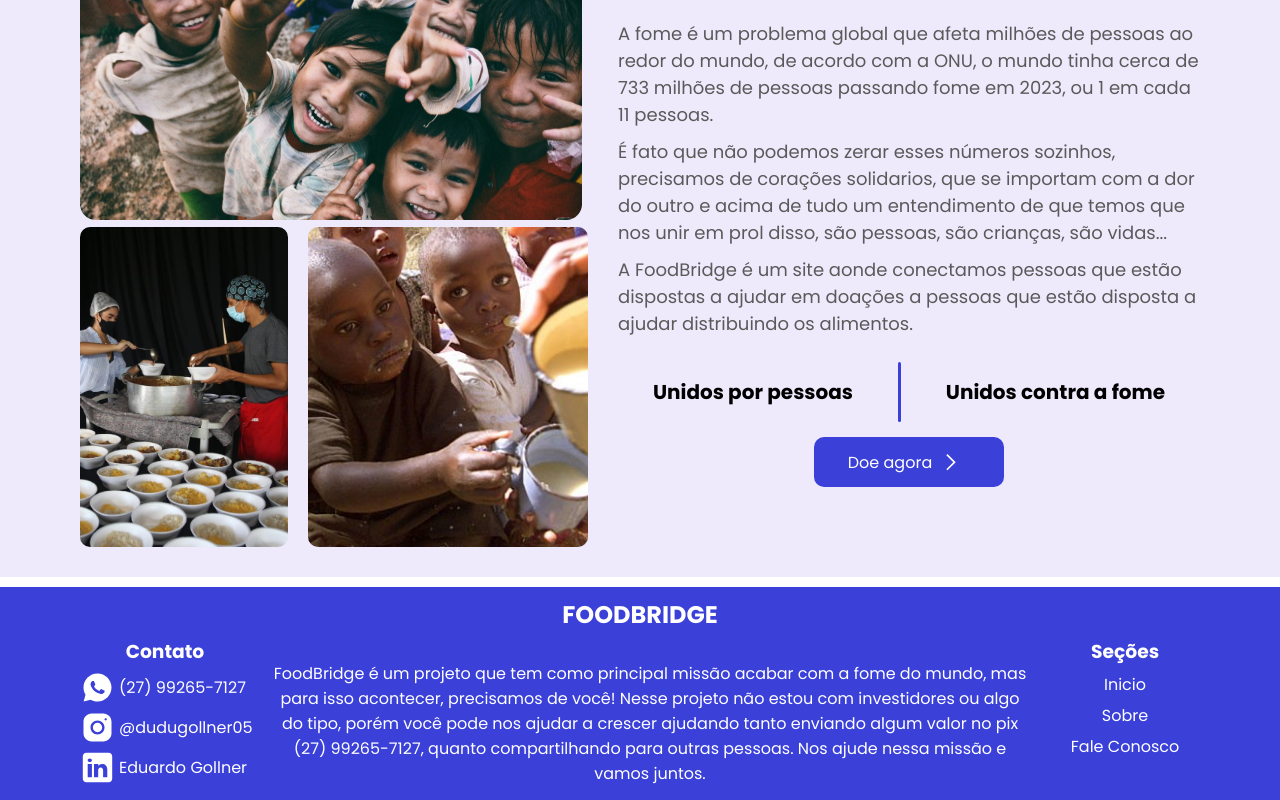
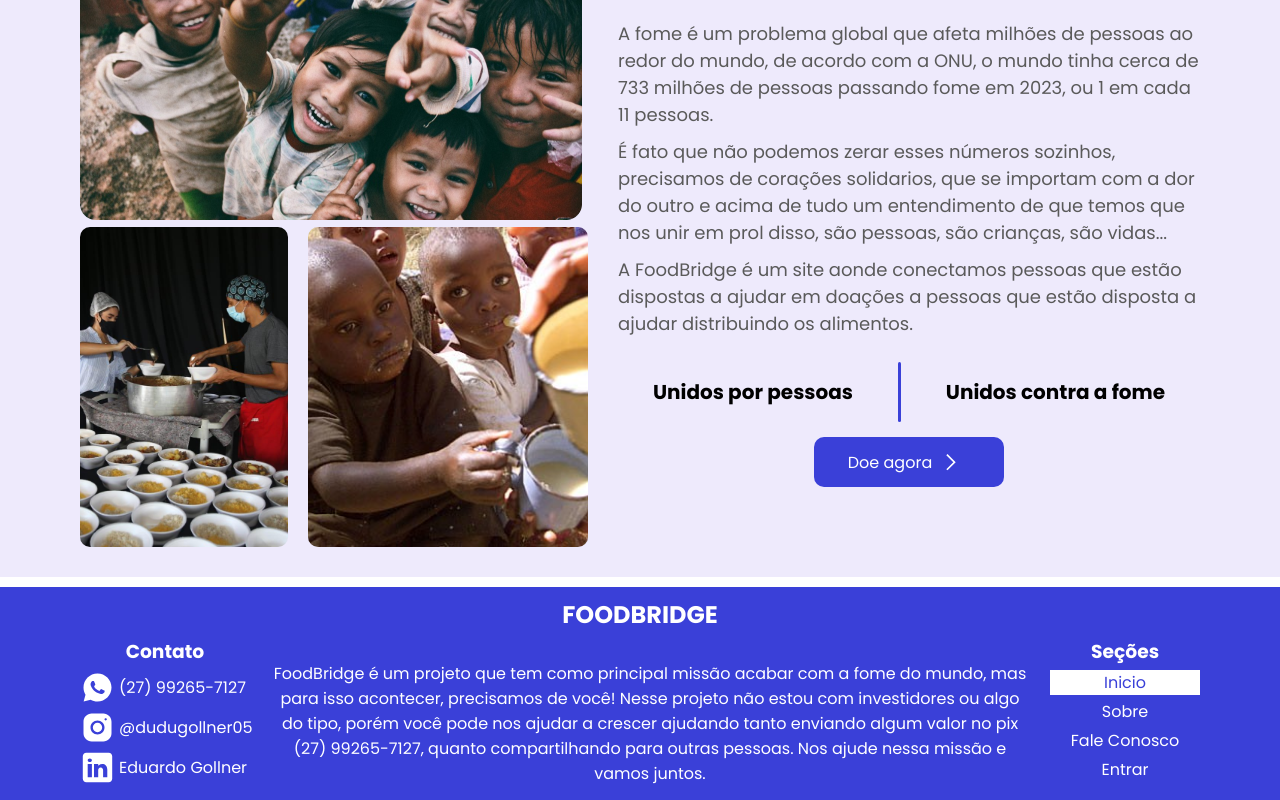
Before and after one commit to EduardoGollner0609/FoodBridge, a React (Vite) app in the folder frontend/: page /home in a window 1280 px wide. Shown: the part 1209-2009 px from the top of the page. Built offline with nearby package versions, Linux system fonts and the light colour scheme; no server answers.

Commit message:
Links com estilos próprios quando ativos.

```diff
--- a/frontend/src/components/Footer/index.tsx
+++ b/frontend/src/components/Footer/index.tsx
@@ -2,6 +2,7 @@
 import whatsappIcon from '../../assets/whatsapp-icon.svg';
 import instagramIcon from '../../assets/instagram-icon.svg';
 import linkedinIcon from '../../assets/linkedin-icon.svg';
+import { Link, NavLink } from 'react-router-dom';
 
 export default function Footer() {
     return (
@@ -46,19 +47,39 @@
                     <h3>Seções</h3>
                     <ul>
                         <li>
-                            <a href="">
-                                Inicio
-                            </a>
+                            <NavLink to="/home" className={({ isActive }) =>
+                                isActive ? "footer-option-section-active" : ""
+                            }>
+                                <p>
+                                    Inicio
+                                </p>
+
+                            </NavLink>
                         </li>
                         <li>
-                            <a href="">
-                                Sobre
-                            </a>
+                            <NavLink to="/about" className={({ isActive }) =>
+                                isActive ? "footer-option-section-active" : ""
+                            }>
+                                <p>
+                                    Sobre
+                                </p>
+                            </NavLink>
                         </li>
                         <li>
-                            <a href="">
-                                Fale Conosco
-                            </a>
+                            <NavLink to="/contact" className={({ isActive }) =>
+                                isActive ? "footer-option-section-active" : ""
+                            }>
+                                <p>
+                                    Fale Conosco
+                                </p>
+                            </NavLink>
+                        </li>
+                        <li>
+                            <Link to="/login" >
+                                <p>
+                                    Entrar
+                                </p>
+                            </Link>
                         </li>
                     </ul>
                 </div>
--- a/frontend/src/components/Footer/styles.css
+++ b/frontend/src/components/Footer/styles.css
@@ -40,12 +40,11 @@
   display: flex;
   flex-direction: column;
   justify-content: center;
-  gap: 2px;
+  gap: 4px;
 }
 
 .footer-sections ul li {
   text-align: center;
-  padding: 2px 0;
   min-width: 150px;
   transition: 0.4s;
 }
@@ -54,7 +53,7 @@
   display: block;
 }
 
-.footer-sections ul li:hover {
+.footer-sections ul li:hover, .footer-option-section-active {
   background-color: var(--fb-color-quartiary);
   color: var(--fb-color-primary);
 }
```
